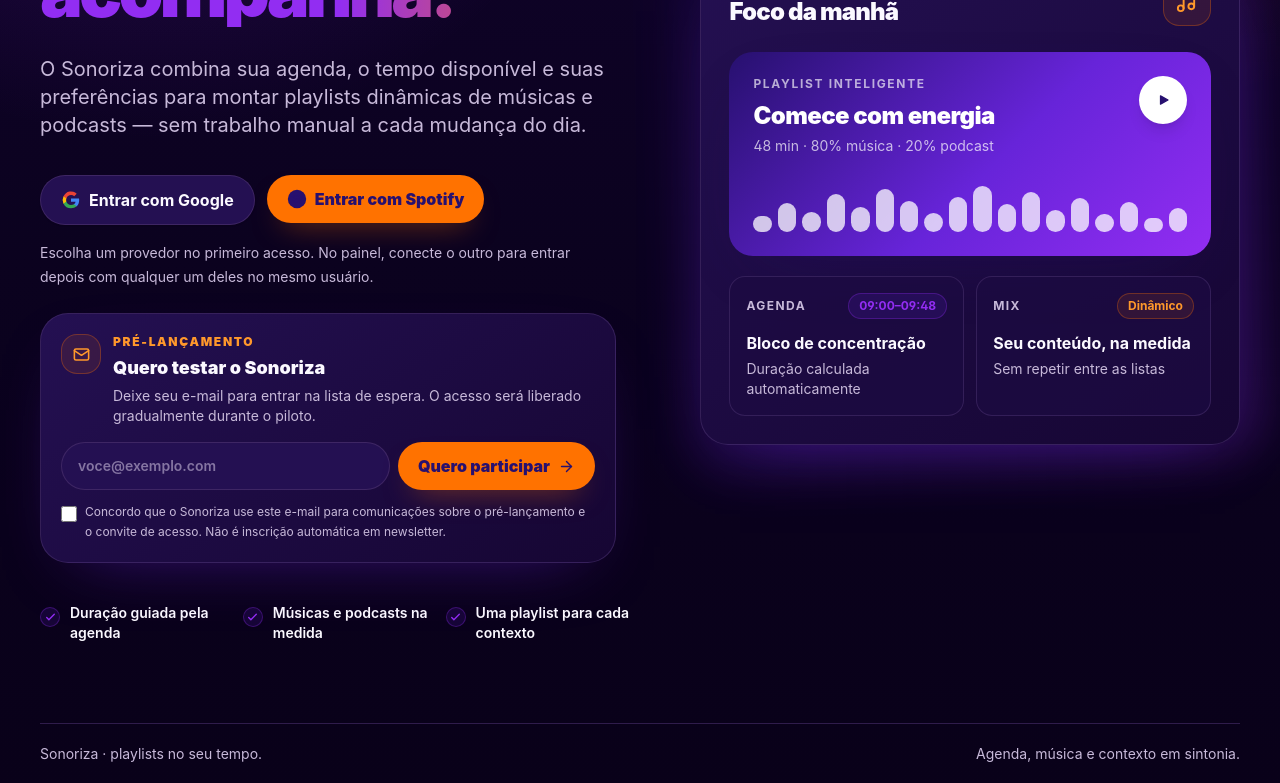
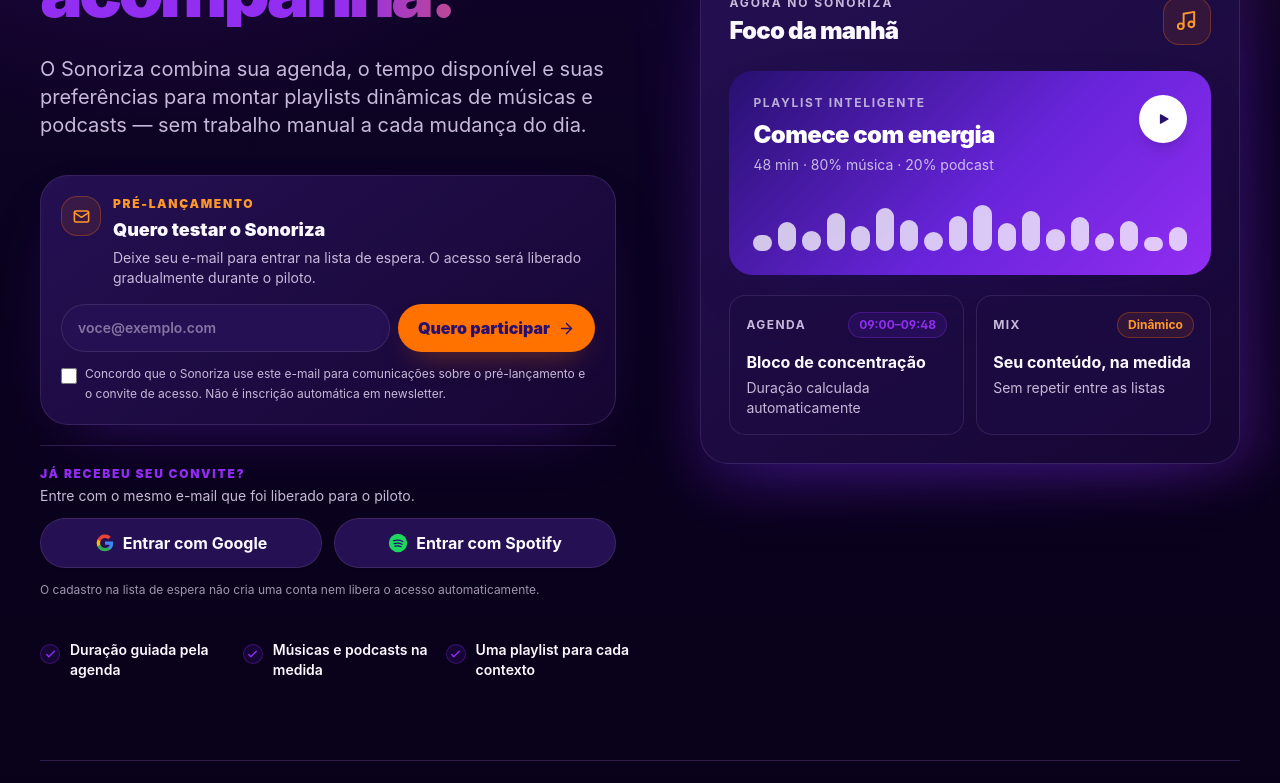
Before and after one commit to marksborn/sonoriza, a Next.js app: page / in a window 1280 px wide. Shown: the part 417-1200 px from the top of the page. Built offline with nearby package versions, Linux system fonts and the light colour scheme; no server answers.

Commit message:
PRELAUNCH-01 — priorizar lista de espera na home (#272)
Destaca o cadastro de pré-lançamento e apresenta o login como caminho secundário para usuários já convidados.

```diff
--- a/src/app/page.tsx
+++ b/src/app/page.tsx
@@ -31,7 +31,7 @@
 function SpotifyIcon() {
   return (
     <svg viewBox="0 0 24 24" aria-hidden="true" className="h-5 w-5">
-      <circle cx="12" cy="12" r="11" fill="currentColor" />
+      <circle cx="12" cy="12" r="11" fill="#1ED760" />
       <path
         d="M6.6 9.3c3.7-1.1 8.2-.8 11.2.9M7.4 12.7c3.1-.8 6.9-.5 9.5.8M8.2 15.8c2.6-.6 5.4-.3 7.7.7"
         fill="none"
@@ -111,32 +111,45 @@
                 </Link>
               </div>
             ) : (
-              <section className="mt-9 space-y-4" aria-label="Entrar no Sonoriza">
-                <div className="flex flex-col gap-3 sm:flex-row">
-                  <form action={signInWithGoogle}>
+              <section className="mt-9 max-w-xl space-y-5" aria-label="Acesso ao Sonoriza">
+                <PrelaunchSignupForm />
+
+                <div className="border-t border-line-dark/60 pt-5">
+                  <p className="text-xs font-black uppercase tracking-[0.14em] text-brand-400">
+                    Já recebeu seu convite?
+                  </p>
+                  <p className="mt-1 text-sm leading-5 text-muted-inverse">
+                    Entre com o mesmo e-mail que foi liberado para o piloto.
+                  </p>
+
+                  <div className="mt-3 flex flex-col gap-3 sm:flex-row">
+                    <form action={signInWithGoogle} className="flex-1">
                       <button
                         type="submit"
-                      className="inline-flex w-full items-center justify-center gap-2 rounded-full border border-line-dark/70 bg-surface-elevated px-5 py-3 font-bold text-ink-inverse shadow-sm transition duration-200 hover:-translate-y-0.5 hover:border-brand-400/45 hover:bg-surface-subtle sm:w-auto"
+                        className="inline-flex min-h-12 w-full items-center justify-center gap-2 rounded-full border border-line-dark/70 bg-surface-elevated px-5 py-3 font-bold text-ink-inverse shadow-sm transition duration-200 hover:-translate-y-0.5 hover:border-brand-400/45 hover:bg-surface-subtle"
                       >
                         <GoogleIcon />
                         Entrar com Google
                       </button>
                     </form>
-                  <form action={signInWithSpotify}>
-                    <button type="submit" className="primary-button w-full sm:w-auto">
+                    <form action={signInWithSpotify} className="flex-1">
+                      <button
+                        type="submit"
+                        className="inline-flex min-h-12 w-full items-center justify-center gap-2 rounded-full border border-line-dark/70 bg-surface-elevated px-5 py-3 font-bold text-ink-inverse shadow-sm transition duration-200 hover:-translate-y-0.5 hover:border-brand-400/45 hover:bg-surface-subtle"
+                      >
                         <SpotifyIcon />
                         Entrar com Spotify
                       </button>
                     </form>
                   </div>
-                <p className="max-w-xl text-sm leading-6 text-muted-inverse">
-                  Escolha um provedor no primeiro acesso. No painel, conecte o outro
-                  para entrar depois com qualquer um deles no mesmo usuário.
+
+                  <p className="mt-3 text-xs leading-5 text-muted-inverse/80">
+                    O cadastro na lista de espera não cria uma conta nem libera o acesso automaticamente.
                   </p>
+                </div>
               </section>
             )}
 
-            {!session?.user ? <PrelaunchSignupForm /> : null}
 
             <ul className="mt-10 grid gap-3 text-sm font-semibold text-ink-inverse sm:grid-cols-3">
               {highlights.map((highlight) => (
--- a/src/components/PrelaunchSignupForm.tsx
+++ b/src/components/PrelaunchSignupForm.tsx
@@ -54,7 +54,7 @@
   }
 
   return (
-    <div className="product-panel mt-6 max-w-xl p-4 sm:p-5">
+    <div className="product-panel max-w-xl p-4 sm:p-5">
       <div className="flex items-start gap-3">
         <span className="product-icon-tile-accent h-10 w-10 shrink-0">
           <UiIcon name="mail" size={19} />
```
Lines whose indentation alone changed are shown as unchanged.
